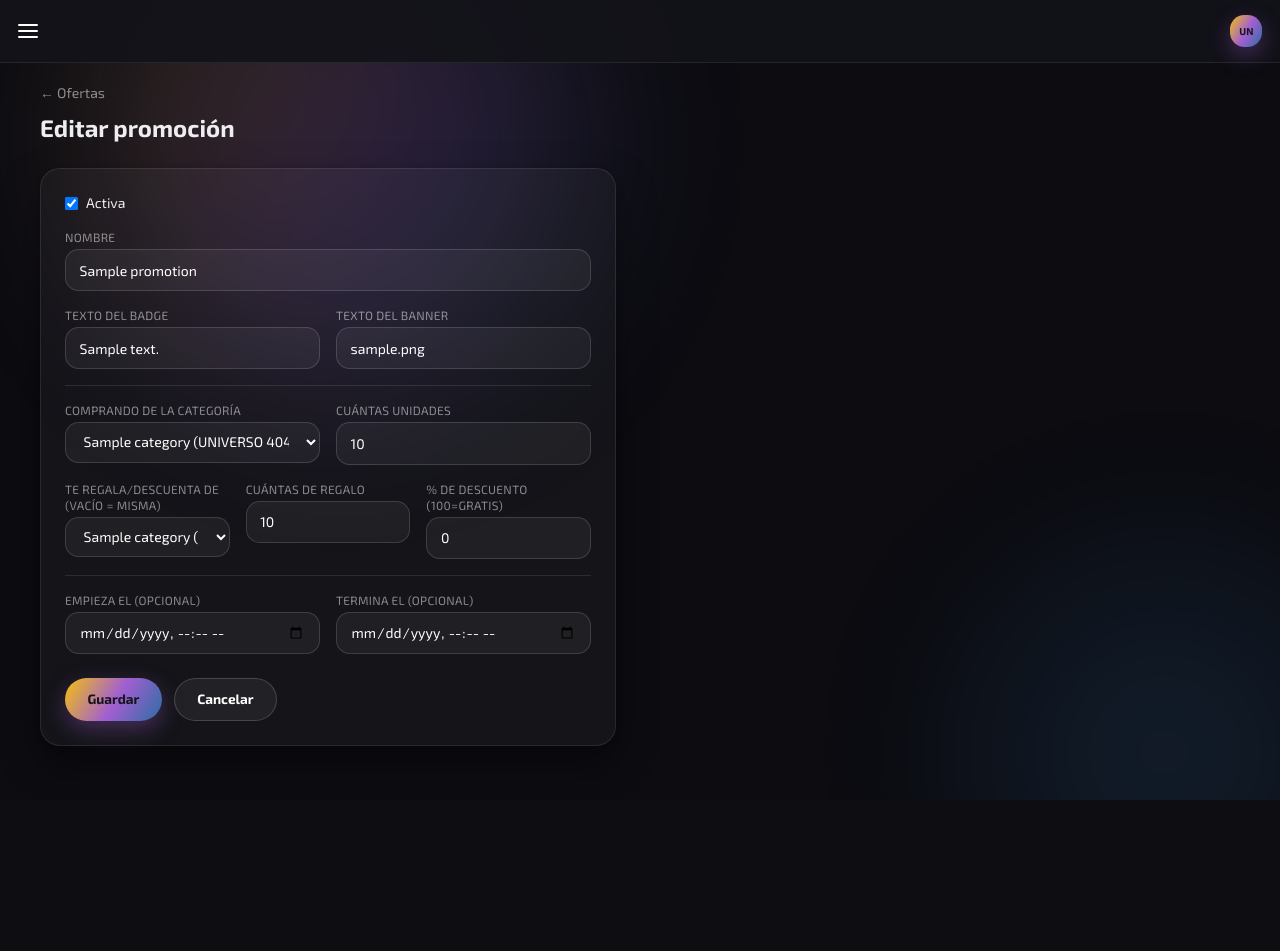
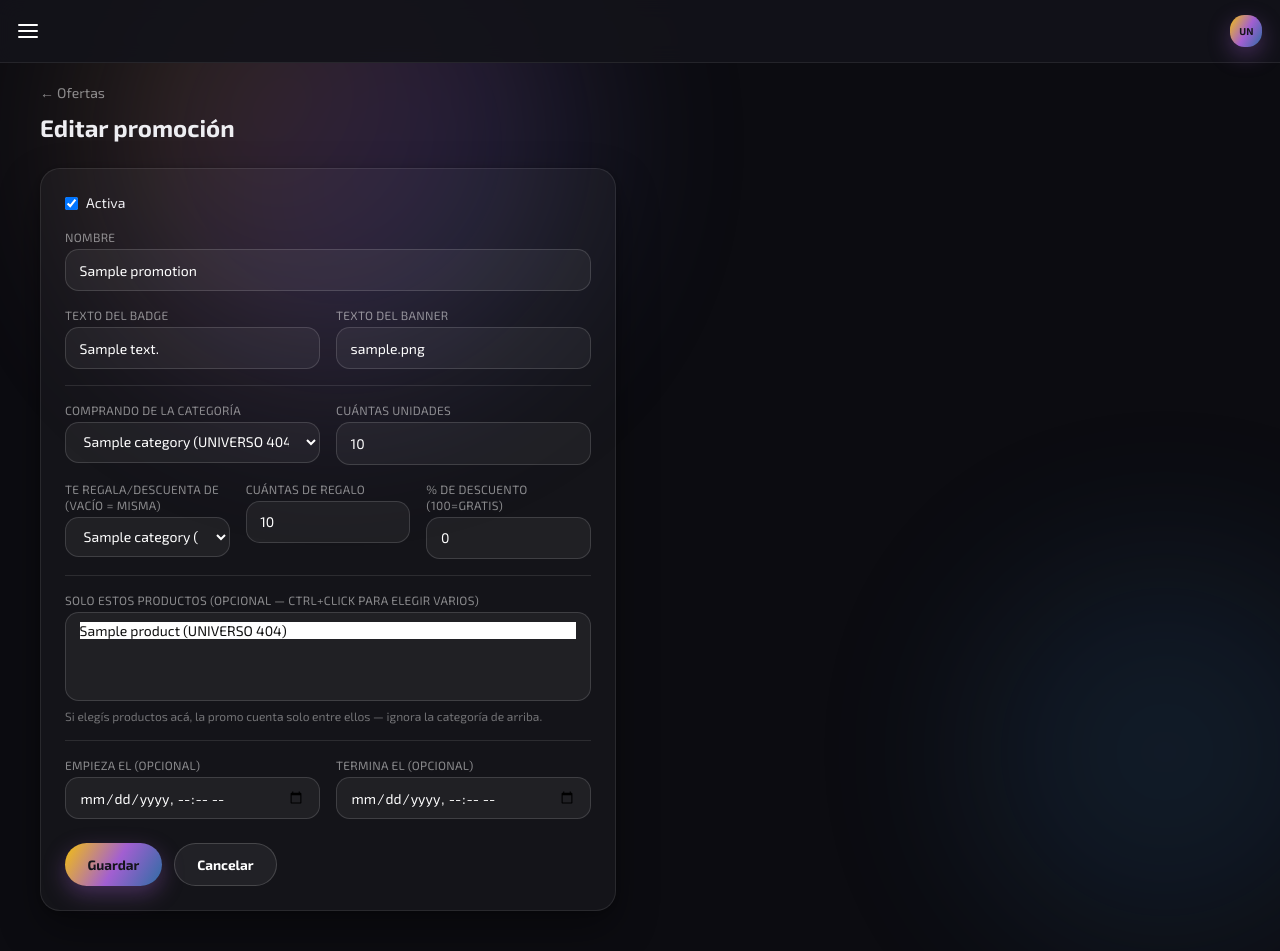
Before and after one commit to juanperdomo-9/ficctura-u404, a Django app: page /panel/ofertas/promocion/1/ in a window 1280 px wide. Before the commit the page ends 800 px from the top, so only its background shows below. Run offline with Django 5.2, Linux system fonts and the light colour scheme; a user stored in the database is signed in; tables that the repository leaves empty hold one stand-in row (values such as "Sample post"); style sheets or scripts are compiled from the project's sources.

Commit message:
Promos "llevá X, llevate Y" ahora pueden restringirse a productos puntuales (para el 2x1 de ACDC/Guns N' Roses/BTTF/Nakatomi)
Pedido del cliente (19/9): "2x1 con la posibilidad de las siguientes
remeras: ACDC, Guns N' Roses, Volver al Futuro y Nakatomi". El
sistema de promos solo sabía trabajar por CATEGORÍA entera — como
esos 4 diseños comparten categoría "Remera" con otros (ej. Jeep, que
no entra en esta promo), hacía falta poder restringir a una lista
puntual de productos.

- Promotion.products (M2M, opcional): si se cargan productos ahí, el
  carrito cuenta SOLO entre ellos e ignora buy_category/get_category
  por completo. Vacío = se sigue comportando exactamente como antes
  (por categoría entera) — no rompe ninguna promo existente.
- Product.active_promotion: la promo puntual activa que incluye a
  ese producto, para el badge en su tarjeta del catálogo
  (_product_card.html) — antes una promo así no se veía en ningún
  lado del catálogo, solo se aplicaba silenciosamente en el carrito.
- Dashboard: PromotionForm/promotion_form.html ahora tienen el campo
  para que el cliente pueda armar este tipo de promos solo, sin
  necesitar tocar código.

Verificado localmente: 1 ACDC + 1 Guns N' Roses da 1 gratis (2x1), y
1 Jeep de la MISMA categoría agregado al carrito no cuenta para el
2x1 (sigue siendo 1 gratis, no 1.5).

Co-Authored-By: Claude Sonnet 5 <noreply@anthropic.com>

```diff
--- a/catalog/cart.py
+++ b/catalog/cart.py
@@ -117,6 +117,7 @@ class Cart:
             Promotion.objects
             .filter(is_active=True, brand=self.brand)
             .select_related('buy_category', 'get_category')
+            .prefetch_related('products')
         )
 
     def get_applicable_discounts(self):
@@ -126,18 +127,28 @@ class Cart:
         descuenta. Las unidades más baratas de la categoría "regalo" son
         las que se descuentan primero (criterio estándar de este tipo de
         ofertas).
+
+        Si la promo tiene `products` cargados (19/9 — 2x1/3x2 puntual
+        entre unos pocos diseños, no toda la categoría), esa lista
+        manda de los dos lados (comprando y regalo) e ignora
+        buy_category/get_category por completo.
         """
         items = self.items()
         discounts = []
 
         for promo in self.get_promotions():
-            buy_category_id = promo.buy_category_id
-            get_category_id = promo.get_category_id or promo.buy_category_id
+            promo_product_ids = {p.id for p in promo.products.all()}
 
-            buy_qty_in_cart = sum(
-                item['quantity'] for item in items
-                if item['variant'].product.category_id == buy_category_id
-            )
+            if promo_product_ids:
+                buy_qty_in_cart = sum(
+                    item['quantity'] for item in items
+                    if item['variant'].product_id in promo_product_ids
+                )
+            else:
+                buy_qty_in_cart = sum(
+                    item['quantity'] for item in items
+                    if item['variant'].product.category_id == promo.buy_category_id
+                )
 
             if buy_qty_in_cart < promo.buy_quantity:
                 continue
@@ -146,10 +157,17 @@ class Cart:
             free_units = sets * promo.get_quantity
 
             candidate_prices = []
-            for item in items:
-                if item['variant'].product.category_id == get_category_id:
-                    price = item['variant'].product.price or Decimal('0')
-                    candidate_prices.extend([price] * item['quantity'])
+            if promo_product_ids:
+                for item in items:
+                    if item['variant'].product_id in promo_product_ids:
+                        price = item['variant'].product.price or Decimal('0')
+                        candidate_prices.extend([price] * item['quantity'])
+            else:
+                get_category_id = promo.get_category_id or promo.buy_category_id
+                for item in items:
+                    if item['variant'].product.category_id == get_category_id:
+                        price = item['variant'].product.price or Decimal('0')
+                        candidate_prices.extend([price] * item['quantity'])
 
             candidate_prices.sort()
             discounted_prices = candidate_prices[:free_units]
--- a/catalog/models.py
+++ b/catalog/models.py
@@ -202,6 +202,17 @@ class Product(models.Model):
     @property
     def total_stock(self):
         return sum(v.stock for v in self.variants.all())
+
+    @property
+    def active_promotion(self):
+        """
+        La promo de productos puntuales (ver Promotion.products, 19/9)
+        que incluye a este producto, si hay alguna activa — para el
+        badge de la tarjeta (ver _product_card.html). None si no tiene
+        ninguna. Si hubiera más de una activa a la vez sobre el mismo
+        producto (caso raro), se muestra la primera nomás.
+        """
+        return self.promotions.filter(is_active=True).first()
 
     @property
     def urgency_stock_percent(self):
@@ -501,6 +512,26 @@ class Promotion(models.Model):
         help_text='100 = gratis. Ej: 50 = mitad de precio.',
     )
 
+    # Pedido del cliente (19/9): "2x1 con la posibilidad de las
+    # siguientes remeras: ACDC, Guns N' Roses, Volver al Futuro y
+    # Nakatomi" — puntual entre 4 diseños, no toda la categoría
+    # "Remera" (que también tiene otros modelos, ej. Jeep, que NO
+    # entran en esta promo). Antes esto solo se podía armar por
+    # categoría entera. Si se cargan productos acá, el carrito cuenta
+    # SOLO entre ellos (ignora buy_category/get_category para elegir
+    # qué suma) — buy_category se sigue pidiendo igual (por ahora no
+    # vale la pena una migración para hacerlo opcional) pero deja de
+    # importar en el cálculo cuando hay productos puntuales cargados.
+    products = models.ManyToManyField(
+        Product, blank=True, related_name='promotions',
+        verbose_name='solo estos productos (opcional)',
+        help_text=(
+            'Si cargás productos acá, la promo cuenta SOLO entre ellos — para un '
+            '2x1/3x2 puntual entre unos pocos diseños, no toda la categoría. '
+            'Vacío = se comporta como siempre, por categoría entera.'
+        ),
+    )
+
     starts_at = models.DateTimeField(null=True, blank=True, verbose_name='empieza el')
     ends_at = models.DateTimeField(null=True, blank=True, verbose_name='termina el')
 
@@ -518,7 +549,16 @@ class Promotion(models.Model):
         return self.banner_text or self.badge_text or self.name
 
     def applies_to_category(self, category):
-        """Si esta promo involucra `category`, ya sea como la que hay que comprar o la del regalo."""
+        """
+        Si esta promo involucra `category`, ya sea como la que hay que
+        comprar o la del regalo. Una promo restringida a productos
+        puntuales (ver `products`) NUNCA "pertenece" a una categoría
+        entera — no correspondería mostrar su badge en el encabezado
+        de toda la sección (ver _product_card.html para el badge por
+        producto en su lugar).
+        """
+        if self.products.exists():
+            return False
         relevant_ids = {self.buy_category_id, self.get_category_id or self.buy_category_id}
         return category.id in relevant_ids
 
--- a/dashboard/forms.py
+++ b/dashboard/forms.py
@@ -114,16 +114,26 @@ class PromotionForm(DashStyledFormMixin, forms.ModelForm):
         if brand:
             self.fields['buy_category'].queryset = Category.objects.filter(brand=brand)
             self.fields['get_category'].queryset = Category.objects.filter(brand=brand)
+            self.fields['products'].queryset = Product.objects.filter(brand=brand).order_by('name')
         self.fields['get_category'].required = False
+        self.fields['products'].required = False
 
     class Meta:
         model = Promotion
         fields = [
             'name', 'badge_text', 'banner_text', 'is_active',
             'buy_category', 'buy_quantity', 'get_category', 'get_quantity', 'get_discount_percent',
+            'products',
             'starts_at', 'ends_at',
         ]
         widgets = {'starts_at': _dt_local(), 'ends_at': _dt_local()}
+        help_texts = {
+            'buy_category': (
+                'Se sigue pidiendo siempre, pero si cargás productos puntuales '
+                'más abajo, esta categoría deja de usarse para el cálculo — '
+                'elegí cualquiera (ej. la que más se le parezca).'
+            ),
+        }
 
 
 ProductImageFormSet = inlineformset_factory(
--- a/templates/dashboard/promotion_form.html
+++ b/templates/dashboard/promotion_form.html
@@ -58,6 +58,24 @@
         </div>
     </div>
 
+    {% comment %}
+    Productos puntuales (19/9, pedido del cliente) — para un 2x1/3x2
+    entre unos pocos diseños en vez de toda la categoría (ej: "2x1
+    entre ACDC, Guns N' Roses, Volver al Futuro y Nakatomi", sin que
+    entre Jeep aunque sea de la misma categoría). Vacío = se comporta
+    como siempre, por categoría entera (buy_category/get_category de
+    arriba). Ctrl+click (o cmd+click en Mac) para elegir varios.
+    {% endcomment %}
+    <div class="border-t border-white/10 pt-4">
+        <label class="block text-xs uppercase tracking-wide text-white/50 mb-1">
+            Solo estos productos (opcional — Ctrl+click para elegir varios)
+        </label>
+        {{ form.products }}
+        <p class="text-xs text-white/40 mt-1">
+            Si elegís productos acá, la promo cuenta solo entre ellos — ignora la categoría de arriba.
+        </p>
+    </div>
+
     <div class="border-t border-white/10 pt-4 grid sm:grid-cols-2 gap-4">
         <div>
             <label class="block text-xs uppercase tracking-wide text-white/50 mb-1">Empieza el (opcional)</label>
```
Also changed, not shown: templates/catalog/_product_card.html (+18 -1 lines), catalog/migrations/0024_promotion_products.py (added).
